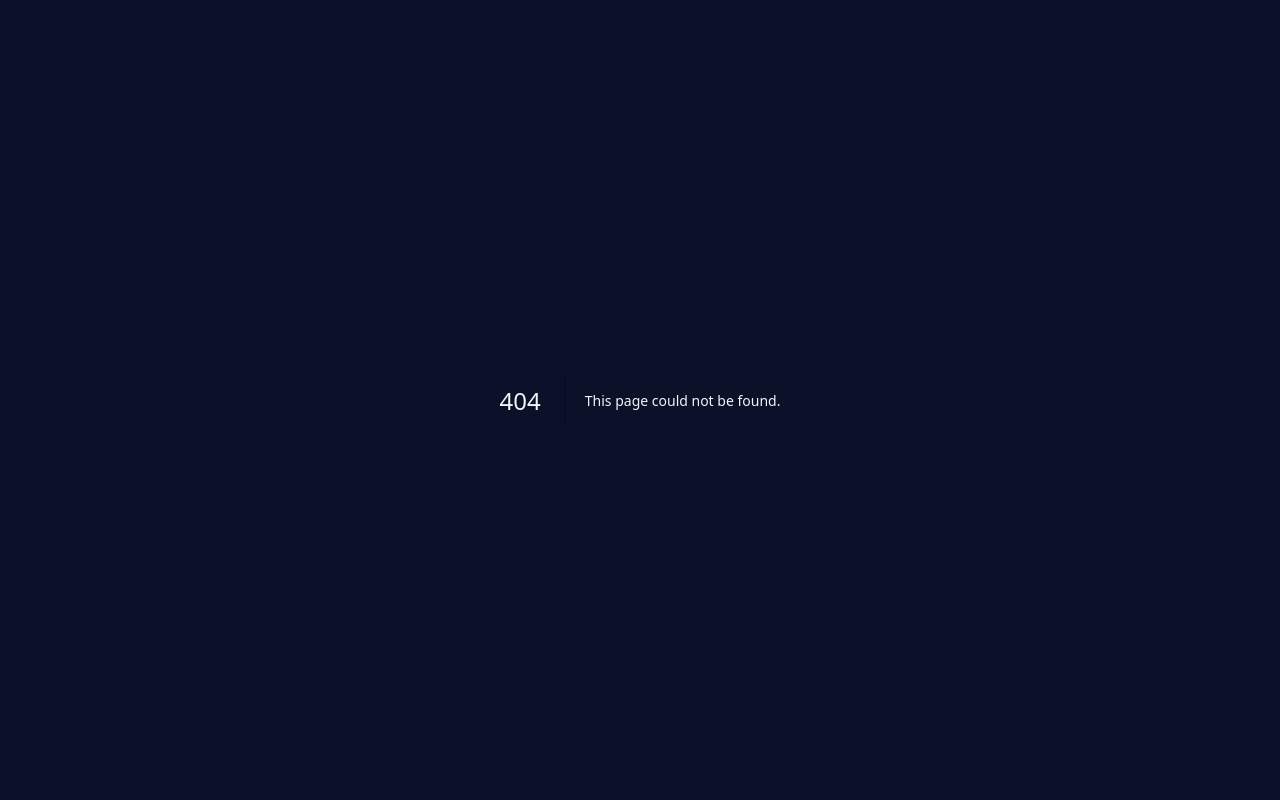
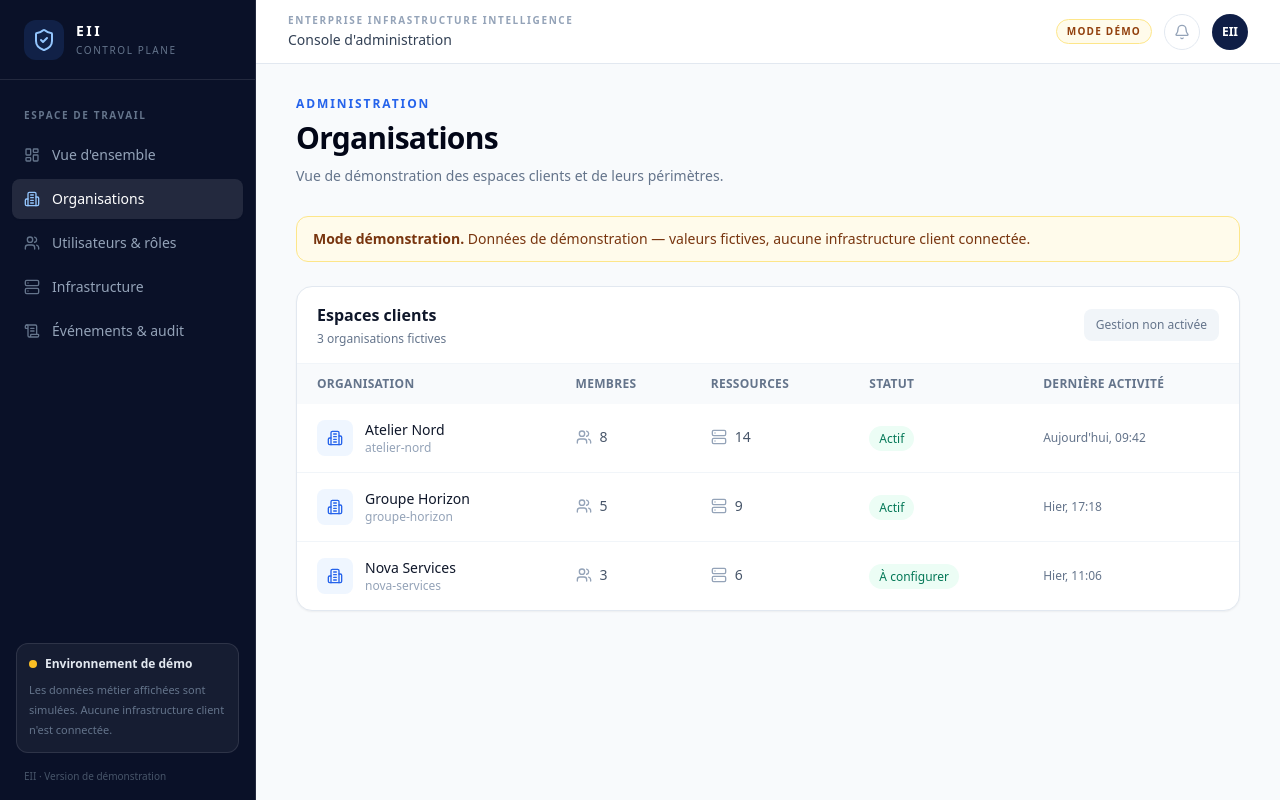
Before and after one commit to BVDMANN/enterprise-infrastructure-intelligence, a Next.js app in the folder apps/web/: page /organisations in a window 1280 px wide. Before the commit this address had no page. Built offline with nearby package versions, Linux system fonts and the light colour scheme.

Commit message:
feat(web): add organisations demo view

```diff
--- /dev/null
+++ b/apps/web/app/organisations/page.tsx
@@ -0,0 +1,88 @@
+import { Building2, Users, Server } from "lucide-react";
+import { AppShell } from "@/components/app-shell";
+import { PageHeading } from "@/components/page-heading";
+import { demoNotice, demoOrganizations } from "@/lib/demo-data";
+
+export default function OrganisationsPage() {
+  return (
+    <AppShell>
+      <PageHeading
+        eyebrow="Administration"
+        title="Organisations"
+        description="Vue de démonstration des espaces clients et de leurs périmètres."
+      />
+
+      <div className="mb-6 rounded-xl border border-amber-200 bg-amber-50 px-4 py-3 text-sm text-amber-900">
+        <strong>Mode démonstration.</strong> {demoNotice}
+      </div>
+
+      <section className="overflow-hidden rounded-2xl border border-slate-200 bg-white shadow-sm">
+        <div className="flex flex-wrap items-center justify-between gap-3 border-b border-slate-100 px-5 py-4">
+          <div>
+            <h2 className="font-semibold text-slate-900">Espaces clients</h2>
+            <p className="mt-1 text-xs text-slate-500">
+              {demoOrganizations.length} organisations fictives
+            </p>
+          </div>
+          <span className="rounded-lg bg-slate-100 px-3 py-2 text-xs font-medium text-slate-500">
+            Gestion non activée
+          </span>
+        </div>
+        <div className="overflow-x-auto">
+          <table className="w-full min-w-[680px] text-left text-sm">
+            <thead className="bg-slate-50 text-xs uppercase tracking-wide text-slate-500">
+              <tr>
+                <th className="px-5 py-3 font-semibold">Organisation</th>
+                <th className="px-5 py-3 font-semibold">Membres</th>
+                <th className="px-5 py-3 font-semibold">Ressources</th>
+                <th className="px-5 py-3 font-semibold">Statut</th>
+                <th className="px-5 py-3 font-semibold">Dernière activité</th>
+              </tr>
+            </thead>
+            <tbody className="divide-y divide-slate-100">
+              {demoOrganizations.map((organization) => (
+                <tr key={organization.slug} className="hover:bg-slate-50/80">
+                  <td className="px-5 py-4">
+                    <div className="flex items-center gap-3">
+                      <div className="flex h-9 w-9 items-center justify-center rounded-lg bg-blue-50 text-accent">
+                        <Building2 aria-hidden="true" className="h-4 w-4" />
+                      </div>
+                      <div>
+                        <p className="font-medium text-slate-900">
+                          {organization.name}
+                        </p>
+                        <p className="text-xs text-slate-400">
+                          {organization.slug}
+                        </p>
+                      </div>
+                    </div>
+                  </td>
+                  <td className="px-5 py-4 text-slate-600">
+                    <span className="inline-flex items-center gap-2">
+                      <Users className="h-4 w-4 text-slate-400" />
+                      {organization.members}
+                    </span>
+                  </td>
+                  <td className="px-5 py-4 text-slate-600">
+                    <span className="inline-flex items-center gap-2">
+                      <Server className="h-4 w-4 text-slate-400" />
+                      {organization.assets}
+                    </span>
+                  </td>
+                  <td className="px-5 py-4">
+                    <span className="rounded-full bg-emerald-50 px-2.5 py-1 text-xs font-medium text-emerald-700">
+                      {organization.status}
+                    </span>
+                  </td>
+                  <td className="px-5 py-4 text-xs text-slate-500">
+                    {organization.updated}
+                  </td>
+                </tr>
+              ))}
+            </tbody>
+          </table>
+        </div>
+      </section>
+    </AppShell>
+  );
+}
```
